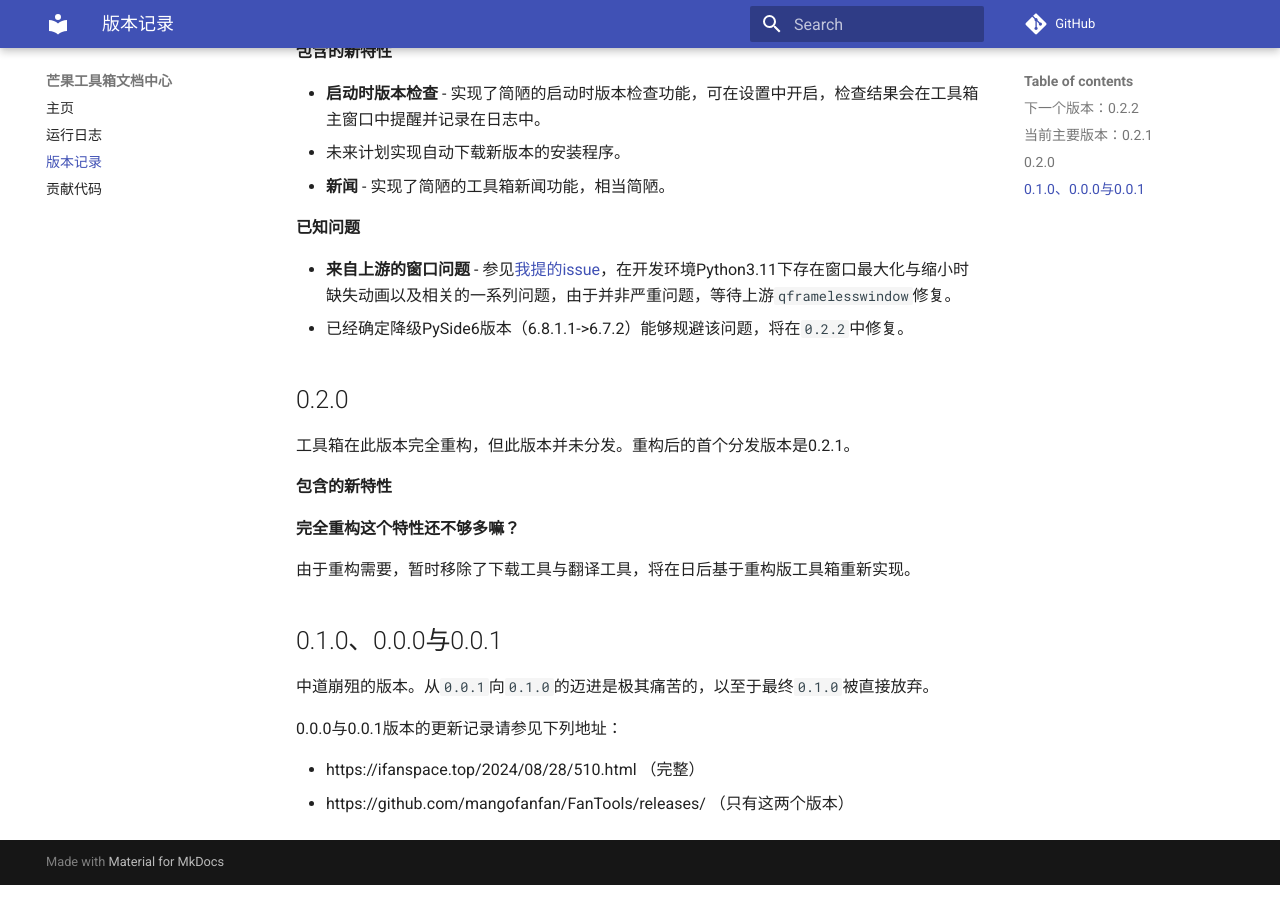
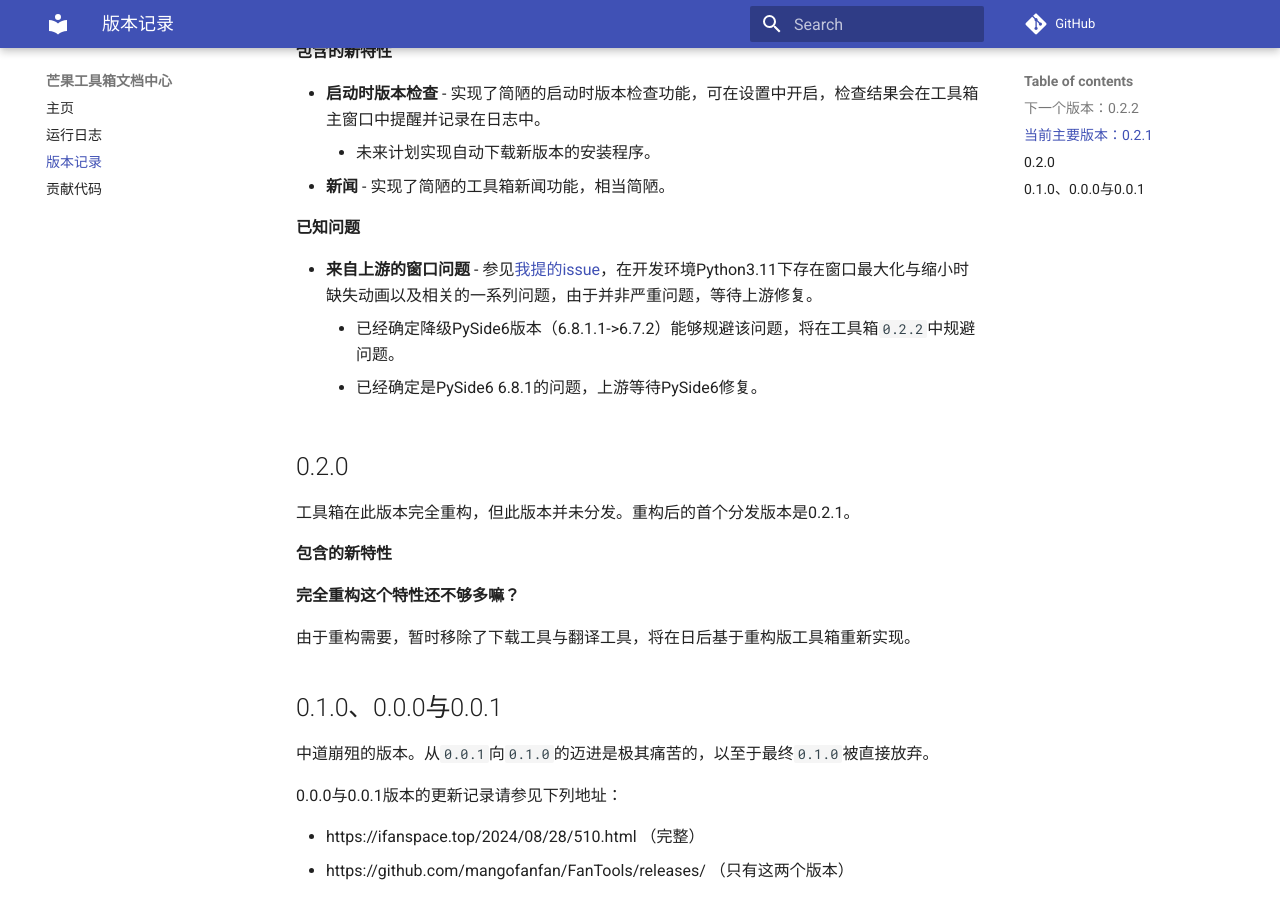
Before and after one commit to mangofanfan/FanTools2, an MkDocs documentation site: the page built from docs/version.md, in a window 1280 px wide and 900 px high, scrolled down 559 px. Built offline with MkDocs 1.6.1 and Material for MkDocs 9.7.7, drawn with Linux system fonts in a browser that asks for light colours; comment, search, counter and statistics services are not loaded.

Commit message:
文档更新

```diff
--- a/docs/version.md
+++ b/docs/version.md
@@ -4,27 +4,28 @@
 
 **（计划）将要包含的新特性**
 
-* **日志系统** - 工具箱将在运行时输出日志，以更好地实现运行情况记录与问题诊断。
-  * 尽管工具箱本体的未来目标是多语言，但日志系统的输出始终会是中文。
-* **关于页面增加更多功能** - 增加连接至工具箱发布页、GitHub仓库、工具箱文档等地的链接，增加打开数据目录的按钮（用于查看日志等）。
-* **接入一言功能** - 重构旧版工具箱中实现的一言API功能。
+* [X] **日志系统** - 工具箱将在运行时输出日志，以更好地实现运行情况记录与问题诊断。
+    - 尽管工具箱本体的未来目标是多语言，但日志系统的输出始终会是中文。
+* [X] **关于页面增加更多功能** - 增加连接至工具箱发布页、GitHub仓库、工具箱文档等地的链接，增加打开数据目录的按钮（用于查看日志等）。
+* [ ] **接入一言功能** - 重构旧版工具箱中实现的一言API功能。
 
 **问题修复**
 
-* 来自上游的窗口问题，参见`0.2.1`的已知问题。
+* [ ] 来自上游的窗口问题，参见`0.2.1`的已知问题。
 
 ## 当前主要版本：0.2.1
 
 **包含的新特性**
 
 * **启动时版本检查** - 实现了简陋的启动时版本检查功能，可在设置中开启，检查结果会在工具箱主窗口中提醒并记录在日志中。
-  - 未来计划实现自动下载新版本的安装程序。
+    - 未来计划实现自动下载新版本的安装程序。
 * **新闻** - 实现了简陋的工具箱新闻功能，相当简陋。
 
 **已知问题**
 
-* **来自上游的窗口问题** - 参见[我提的issue](https://github.com/zhiyiYo/PyQt-Frameless-Window/issues/178)，在开发环境Python3.11下存在窗口最大化与缩小时缺失动画以及相关的一系列问题，由于并非严重问题，等待上游`qframelesswindow`修复。
-  - 已经确定降级PySide6版本（6.8.1.1->6.7.2）能够规避该问题，将在`0.2.2`中修复。
+* **来自上游的窗口问题** - 参见[我提的issue](https://github.com/zhiyiYo/PyQt-Frameless-Window/issues/178)，在开发环境Python3.11下存在窗口最大化与缩小时缺失动画以及相关的一系列问题，由于并非严重问题，等待上游修复。
+    - 已经确定降级PySide6版本（6.8.1.1->6.7.2）能够规避该问题，将在工具箱`0.2.2`中规避问题。
+    - 已经确定是PySide6 6.8.1的问题，上游等待PySide6修复。
 
 ## 0.2.0
 
--- a/mkdocs.yml
+++ b/mkdocs.yml
@@ -32,3 +32,5 @@
       anchor_linenums: true
   - pymdownx.inlinehilite
   - pymdownx.snippets
+  - pymdownx.tasklist:
+      custom_checkbox: true
```
Also changed, not shown: docs/index.md (+2 -1 lines).
